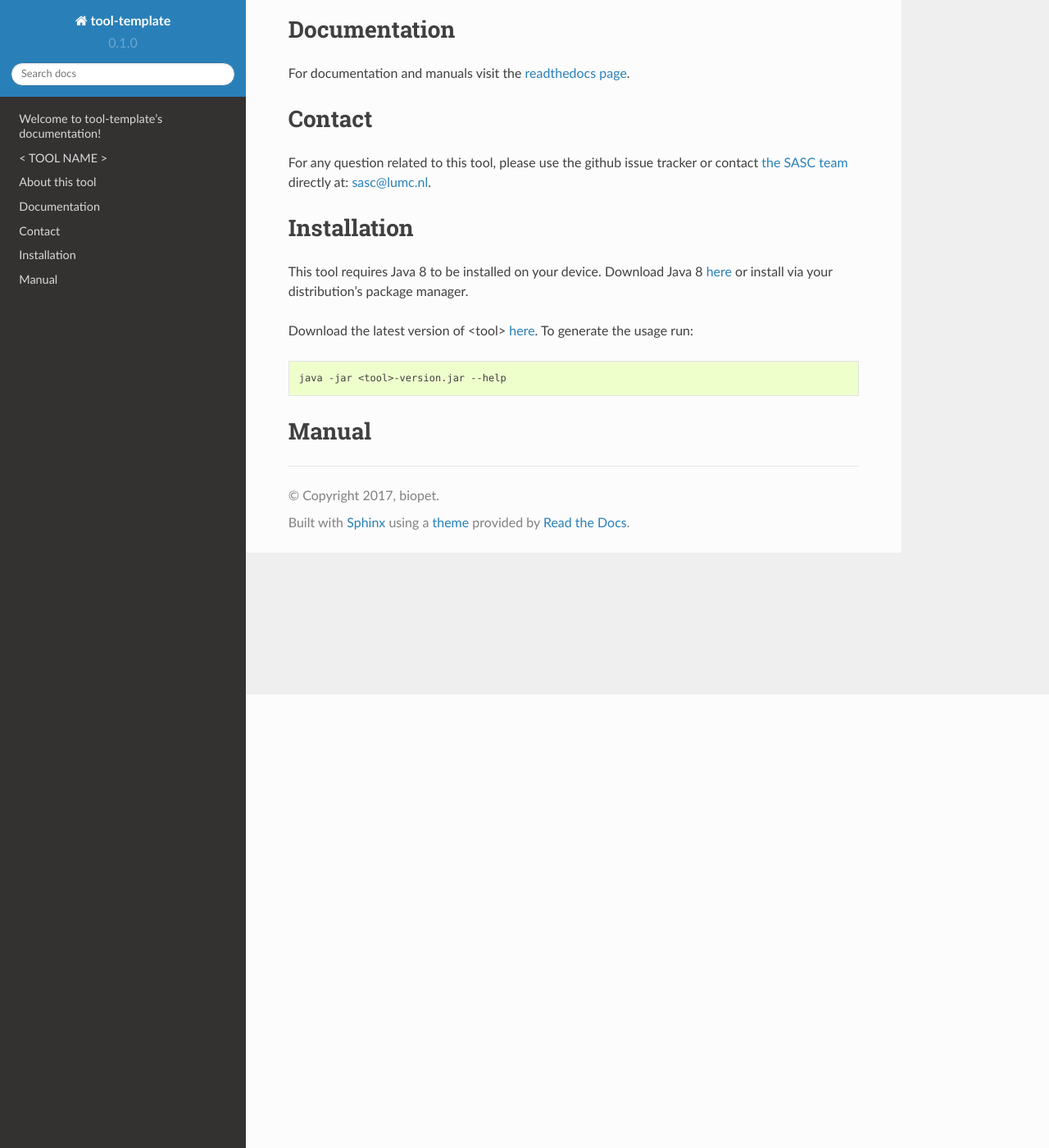
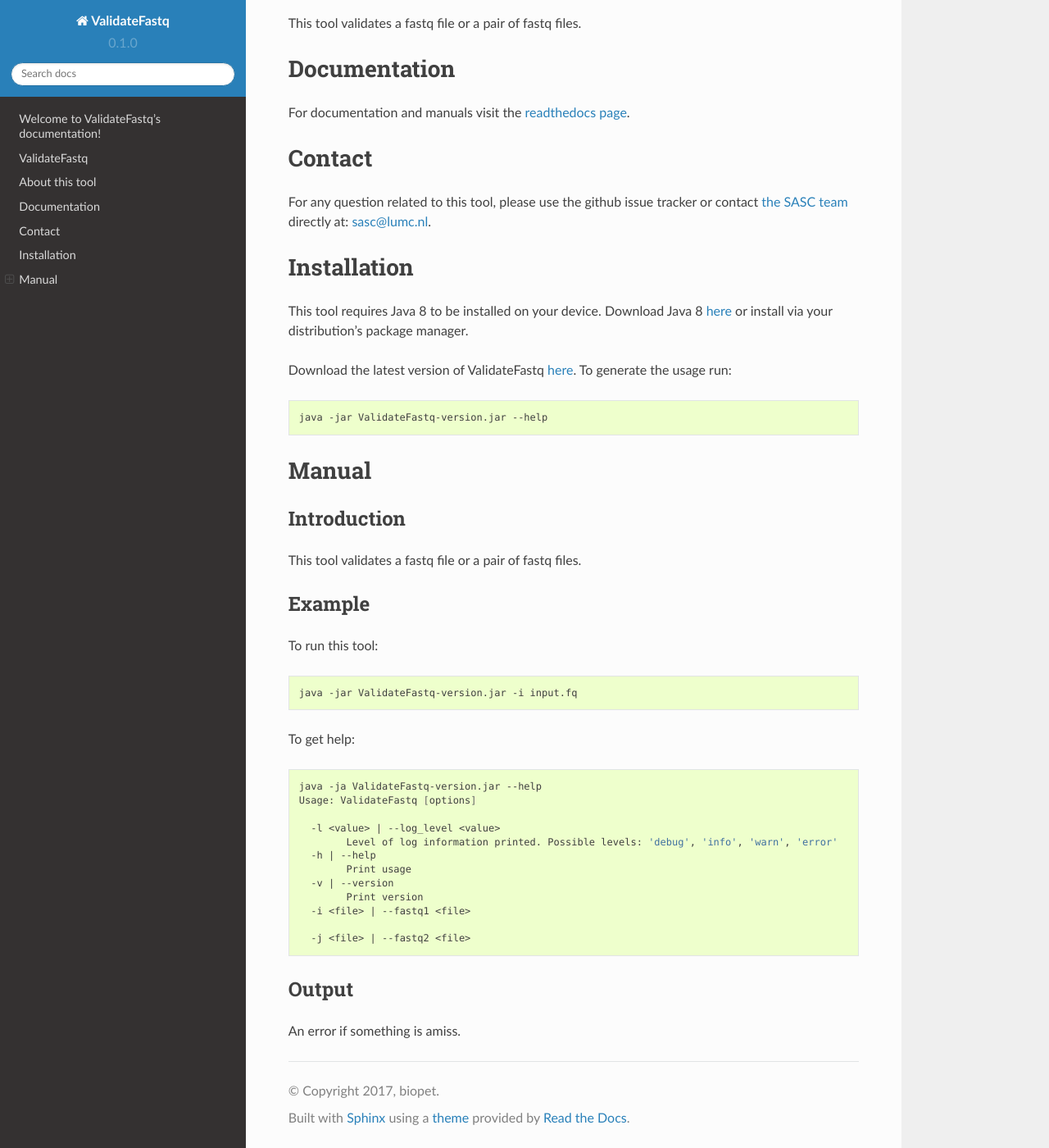
Before and after one commit to biopet/validatefastq, a Sphinx documentation site: the page built from docs/index.rst, in a window 1280 px wide and 1400 px high, scrolled down 553 px. Shown: the whole window at 82% size. Built offline with Sphinx 7.4.7 and the Read the Docs theme 2.0.0, drawn with Linux system fonts in a browser that asks for light colours; some of the changed text lies outside the part shown.

Commit message:
documentation

````diff
--- a/README.md
+++ b/README.md
@@ -5,16 +5,16 @@
 - Update docs/installation.md
 - Make sure all links are correct
 
-#  < TOOL NAME >
+#  ValidateFastq
 This tool is part of BIOPET tool suite that is developed at LUMC by [the SASC team](http://sasc.lumc.nl/).
 Each tool in the BIOPET tool suite is meant to offer a standalone function that can be used to perform a
 dedicate data analysis task or added as part of [BIOPET pipelines](http://biopet-docs.readthedocs.io/en/latest/).
 
 #  About this tool
-<Description of a tool>
+This tool validates a fastq file or a pair of fastq files.
 
 #  Documentation
-For documentation and manuals visit the [readthedocs page](http://biopet-toolName.readthedocs.io/en/latest/).
+For documentation and manuals visit the [readthedocs page](http://biopet-ValidateFastq.readthedocs.io/en/latest/).
 
 
 #  Contact
--- a/docs/INSTALLATION.md
+++ b/docs/INSTALLATION.md
@@ -3,8 +3,8 @@
 [here](http://www.oracle.com/technetwork/java/javase/downloads/jre8-downloads-2133155.html)
 or install via your distribution's package manager.
 
-Download the latest version of <tool> [here](https://github.com/biopet/INSERTTOOLNAMEHERE/releases/).
+Download the latest version of ValidateFastq [here](https://github.com/biopet/ValidateFastq/releases/).
 To generate the usage run:
 ```bash
-java -jar <tool>-version.jar --help
+java -jar ValidateFastq-version.jar --help
 ```
--- a/docs/MANUAL.md
+++ b/docs/MANUAL.md
@@ -1,3 +1,29 @@
 # Manual
 
-<Elaborate usage description>
+## Introduction
+This tool validates a fastq file or a pair of fastq files.
+
+## Example
+To run this tool:
+```bash
+java -jar ValidateFastq-version.jar -i input.fq
+```
+
+To get help:
+```bash
+java -ja ValidateFastq-version.jar --help
+Usage: ValidateFastq [options]
+
+  -l <value> | --log_level <value>
+        Level of log information printed. Possible levels: 'debug', 'info', 'warn', 'error'
+  -h | --help
+        Print usage
+  -v | --version
+        Print version
+  -i <file> | --fastq1 <file>
+
+  -j <file> | --fastq2 <file>
+```
+
+## Output
+An error if something is amiss.
--- a/docs/conf.py
+++ b/docs/conf.py
@@ -49,7 +49,7 @@
 master_doc = 'index'
 
 # General information about the project.
-project = u'tool-template'
+project = u'ValidateFastq'
 copyright = u'2017, biopet'
 author = u'biopet'
 
@@ -118,7 +118,7 @@
 # -- Options for HTMLHelp output ------------------------------------------
 
 # Output file base name for HTML help builder.
-htmlhelp_basename = 'tool-templatedoc'
+htmlhelp_basename = 'ValidateFastqdoc'
 
 
 # -- Options for LaTeX output ---------------------------------------------
@@ -145,7 +145,7 @@
 # (source start file, target name, title,
 #  author, documentclass [howto, manual, or own class]).
 latex_documents = [
-    (master_doc, 'tool-template.tex', u'tool-template Documentation',
+    (master_doc, 'ValidateFastq.tex', u'v Documentation',
      u'biopet', 'manual'),
 ]
 
@@ -155,7 +155,7 @@
 # One entry per manual page. List of tuples
 # (source start file, name, description, authors, manual section).
 man_pages = [
-    (master_doc, 'tool-template', u'tool-template Documentation',
+    (master_doc, 'ValidateFastq', u'ValidateFastq Documentation',
      [author], 1)
 ]
 
@@ -166,7 +166,7 @@
 # (source start file, target name, title, author,
 #  dir menu entry, description, category)
 texinfo_documents = [
-    (master_doc, 'tool-template', u'tool-template Documentation',
-     author, 'tool-template', 'One line description of project.',
+    (master_doc, 'ValidateFastq', u'ValidateFastq Documentation',
+     author, 'ValidateFastq', 'Validate fastq files.',
      'Miscellaneous'),
 ]
--- a/docs/index.rst
+++ b/docs/index.rst
@@ -1,9 +1,9 @@
-.. tool-template documentation master file, created by
+.. ValidateFastq documentation master file, created by
    sphinx-quickstart on Thu Oct 12 09:56:27 2017.
    You can adapt this file completely to your liking, but it should at least
    contain the root `toctree` directive.
 
-Welcome to tool-template's documentation!
+Welcome to ValidateFastq's documentation!
 =========================================
 
 .. mdinclude:: ../README.md
````
Also changed, not shown: 1 other file.
